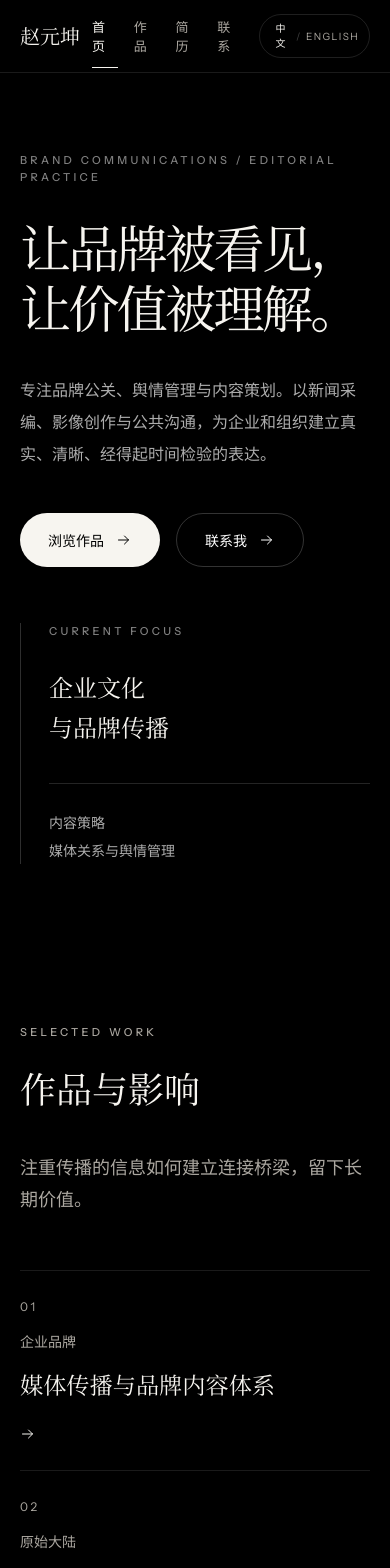
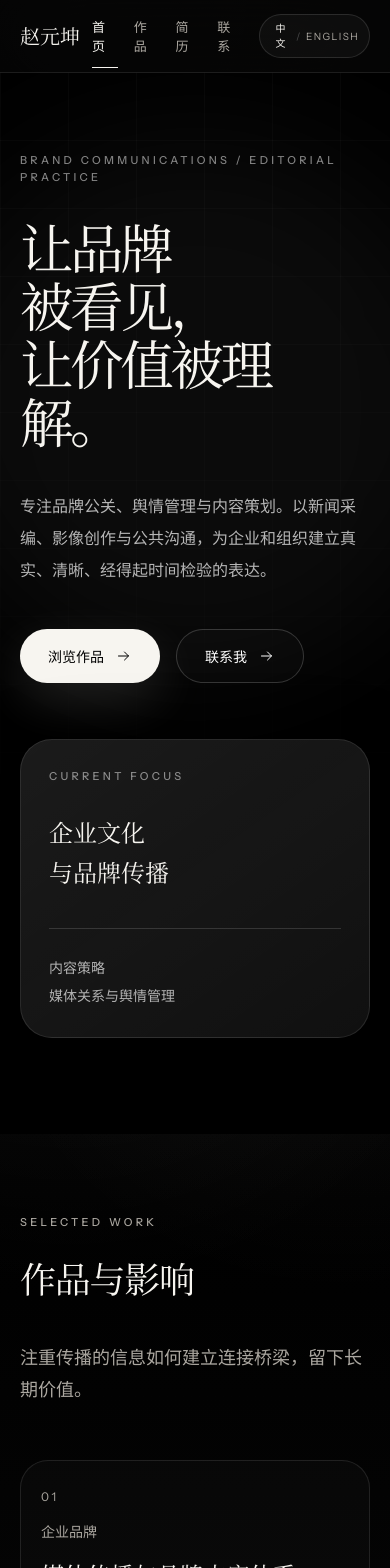
Before and after one commit to jerryjahnke-ai/zhao-yuankun-portfolio, a React (Vite) app: page / in a window 390 px wide. Shown: the top 1568 px of the page. Built offline with nearby package versions, Linux system fonts and the light colour scheme.

Commit message:
Refine portfolio visual design

```diff
--- a/src/App.jsx
+++ b/src/App.jsx
@@ -626,7 +626,7 @@ function LanguageToggle({ lang, onToggle, label }) {
   return (
     <button
       aria-label={label}
-      className="font-en inline-flex items-center gap-1 rounded-full border border-white/12 px-2.5 py-1.5 text-[10px] uppercase tracking-[0.14em] text-muted transition hover:border-white/28 hover:text-cream sm:px-3"
+      className="font-en inline-flex items-center gap-1 rounded-full border border-white/12 bg-white/[0.03] px-2.5 py-1.5 text-[10px] uppercase tracking-[0.14em] text-muted transition hover:border-white/28 hover:bg-white/[0.06] hover:text-cream sm:px-3"
       onClick={onToggle}
       type="button"
     >
@@ -639,7 +639,7 @@ function LanguageToggle({ lang, onToggle, label }) {
 
 function Header({ lang, onToggleLanguage, t }) {
   return (
-    <header className="fixed inset-x-0 top-0 z-40 border-b border-white/10 bg-navy/90 backdrop-blur-xl">
+    <header className="fixed inset-x-0 top-0 z-40 border-b border-white/10 bg-black/72 backdrop-blur-2xl">
       <div className="mx-auto flex h-[72px] max-w-6xl items-center justify-between gap-3 px-4 min-[380px]:px-5 sm:px-8">
         <Link aria-label={t.header.homeLabel} className="flex shrink-0 items-baseline gap-3 text-cream" to="/">
           <span className="font-display text-xl">{t.header.name}</span>
@@ -675,11 +675,11 @@ function Header({ lang, onToggleLanguage, t }) {
 
 function Footer({ lang, t }) {
   return (
-    <footer className="relative mt-24 overflow-hidden border-t border-white/10 bg-navy">
+    <footer className="relative mt-24 overflow-hidden border-t border-white/10 bg-black">
       <img
         alt=""
         aria-hidden="true"
-        className="pointer-events-none absolute -bottom-44 -right-28 hidden w-[32rem] opacity-[0.07] invert mix-blend-screen sm:block"
+        className="pointer-events-none absolute -bottom-44 -right-28 hidden w-[32rem] opacity-[0.06] invert mix-blend-screen sm:block"
         loading="lazy"
         src={brandMark}
       />
@@ -722,8 +722,10 @@ function Layout({ children, lang, onToggleLanguage, t }) {
 function ButtonLink({ children, secondary = false, to }) {
   return (
     <Link
-      className={`group inline-flex items-center gap-3 rounded-full px-7 py-4 text-sm transition ${
-        secondary ? "border border-white/20 text-white hover:border-white/45" : "bg-cream text-navy hover:bg-white"
+      className={`group inline-flex items-center gap-3 rounded-full px-7 py-4 text-sm transition duration-300 ${
+        secondary
+          ? "border border-white/18 bg-white/[0.02] text-white hover:border-white/40 hover:bg-white/[0.05]"
+          : "bg-cream text-navy shadow-[0_18px_50px_rgba(247,245,240,0.13)] hover:bg-white"
       }`}
       to={to}
     >
@@ -739,20 +741,20 @@ function PageIntro({ eyebrow, title, copy }) {
   return (
     <div className="max-w-3xl">
       <Eyebrow>{eyebrow}</Eyebrow>
-      <h1 className="font-display balance mt-7 text-5xl font-normal leading-[1.18] tracking-[-0.05em] text-cream sm:text-7xl">
+      <h1 className="font-display balance mt-7 text-5xl font-normal leading-[1.12] tracking-[-0.055em] text-cream sm:text-7xl">
         {title}
       </h1>
-      {copy && <p className="mt-7 max-w-2xl text-lg leading-8 text-muted">{copy}</p>}
+      {copy && <p className="mt-8 max-w-2xl text-lg leading-9 text-muted">{copy}</p>}
     </div>
   );
 }
 
 function WorkIndex({ compact = false, lang }) {
   return (
-    <div className={`divide-y divide-white/10 border-y border-white/10 ${compact ? "mt-14" : "mt-16"}`}>
+    <div className={`overflow-hidden rounded-[1.75rem] border border-white/10 bg-white/[0.025] ${compact ? "mt-14" : "mt-16"}`}>
       {featuredWork.map((item) => (
         <Link
-          className="group grid gap-4 py-7 transition sm:grid-cols-[4rem_11rem_1fr_auto] sm:items-center sm:gap-6"
+          className="group grid gap-4 border-b border-white/8 px-5 py-7 transition last:border-b-0 hover:bg-white/[0.045] sm:grid-cols-[4rem_11rem_1fr_auto] sm:items-center sm:gap-6 sm:px-7"
           key={item.number}
           to={`/work?section=${item.number}`}
         >
@@ -774,20 +776,25 @@ function WorkIndex({ compact = false, lang }) {
 function HomePage({ lang, t }) {
   return (
     <>
-      <section className="relative overflow-hidden bg-navy text-cream">
+      <section className="relative overflow-hidden bg-black text-cream">
+        <div aria-hidden="true" className="hairline-grid pointer-events-none absolute inset-x-0 top-0 h-full opacity-50" />
+        <div
+          aria-hidden="true"
+          className="pointer-events-none absolute left-1/2 top-16 h-[34rem] w-[34rem] -translate-x-1/2 rounded-full bg-cream/[0.045] blur-3xl"
+        />
         <img
           alt=""
           aria-hidden="true"
-          className="pointer-events-none absolute -right-48 top-2 hidden w-[44rem] opacity-[0.045] invert md:block"
+          className="pointer-events-none absolute -right-52 top-8 hidden w-[44rem] opacity-[0.04] invert md:block"
           src={brandMark}
         />
-        <div className="relative mx-auto grid max-w-6xl gap-14 px-5 pb-20 pt-20 sm:px-8 sm:pb-28 sm:pt-24 lg:grid-cols-[1fr_17rem] lg:items-end">
+        <div className="relative mx-auto grid max-w-6xl gap-14 px-5 pb-24 pt-20 sm:px-8 sm:pb-32 sm:pt-28 lg:grid-cols-[1fr_20rem] lg:items-end">
           <div className="fade-up">
             <Eyebrow light>{t.home.eyebrow}</Eyebrow>
-            <h1 className="font-display balance mt-8 text-[2.65rem] font-normal leading-[1.17] tracking-[-0.055em] min-[370px]:text-[3.2rem] sm:text-[5.25rem]">
+            <h1 className="font-display balance mt-8 max-w-5xl text-[2.9rem] font-normal leading-[1.08] tracking-[-0.065em] min-[370px]:text-[3.35rem] sm:text-[5.8rem]">
               <StackedLines lines={t.home.heroLines} />
             </h1>
-            <p className="mt-9 max-w-xl text-base leading-8 text-white/68 sm:text-lg">{t.home.intro}</p>
+            <p className="mt-10 max-w-2xl text-base leading-8 text-white/70 sm:text-lg sm:leading-9">{t.home.intro}</p>
             <div className="mt-11 flex flex-wrap gap-4">
               <ButtonLink to="/work">{t.home.workCta}</ButtonLink>
               <ButtonLink secondary to="/contact">
@@ -795,7 +802,7 @@ function HomePage({ lang, t }) {
               </ButtonLink>
             </div>
           </div>
-          <div className="border-l border-white/18 pl-7 text-white/68">
+          <div className="surface rounded-[2rem] p-7 text-white/68">
             <Eyebrow light>{t.home.focusEyebrow}</Eyebrow>
             <p className="font-display mt-7 text-2xl leading-10 text-cream">
               <StackedLines lines={t.home.focusTitle} />
@@ -811,7 +818,9 @@ function HomePage({ lang, t }) {
         <div className="grid gap-10 md:grid-cols-[17rem_1fr]">
           <div>
             <Eyebrow>{t.home.selectedEyebrow}</Eyebrow>
-            <h2 className="font-display mt-6 text-4xl font-normal leading-tight text-cream">{t.home.selectedTitle}</h2>
+            <h2 className="font-display mt-6 text-4xl font-normal leading-tight tracking-[-0.035em] text-cream">
+              {t.home.selectedTitle}
+            </h2>
           </div>
           <div>
             <p className="max-w-xl text-lg leading-8 text-muted">{t.home.selectedCopy}</p>
@@ -820,15 +829,15 @@ function HomePage({ lang, t }) {
         </div>
       </section>
 
-      <section className="bg-navy text-cream">
+      <section className="border-y border-white/10 bg-paper text-cream">
         <div className="mx-auto grid max-w-6xl gap-12 px-5 py-20 sm:px-8 md:grid-cols-[17rem_1fr] sm:py-24">
           <div>
             <Eyebrow light>{t.home.practiceEyebrow}</Eyebrow>
             <h2 className="font-display mt-6 text-4xl font-normal leading-tight">{t.home.practiceTitle}</h2>
           </div>
-          <div className="divide-y divide-white/14 border-t border-white/14">
+          <div className="grid gap-3">
             {capabilities.map((item) => (
-              <article className="grid gap-4 py-8 sm:grid-cols-[13rem_1fr]" key={item.english}>
+              <article className="surface grid gap-5 rounded-[1.5rem] p-6 sm:grid-cols-[13rem_1fr]" key={item.english}>
                 <div>
                   <p className="font-display text-xl">{text(item.title, lang)}</p>
                   <p className="font-en mt-2 text-[11px] tracking-[0.18em] text-white/48">{item.english}</p>
@@ -854,16 +863,23 @@ function ArticleArchive({ lang, t }) {
   }
 
   return (
-    <div className="mt-12 grid gap-5 sm:grid-cols-2 lg:grid-cols-4">
+    <div className="mt-12 grid gap-4 sm:grid-cols-2 lg:grid-cols-4">
       {featuredArticles.map((article, index) => (
         <a
-          className="group block border border-white/10 bg-navy-soft p-3 transition hover:border-white/26"
+          className="group block overflow-hidden rounded-[1.35rem] border border-white/10 bg-white/[0.035] p-3 transition duration-500 hover:-translate-y-1 hover:border-white/26 hover:bg-white/[0.055]"
           href={article.href}
           key={article.href}
           rel="noreferrer"
           target="_blank"
         >
-          <img alt="" className="aspect-[16/10] w-full object-cover" loading="lazy" src={article.cover} />
+          <div className="overflow-hidden rounded-[1rem] bg-white/5">
+            <img
+              alt=""
+              className="image-lift aspect-[16/10] w-full object-cover transition duration-700 group-hover:scale-[1.04]"
+              loading="lazy"
+              src={article.cover}
+            />
+          </div>
           <p className="font-en mt-5 text-[11px] tracking-[0.2em] text-muted">
             NO. {String(index + 1).padStart(2, "0")}
           </p>
@@ -891,7 +907,7 @@ function PhotographyArchive({ lang, t }) {
   };
 
   return (
-    <div className="mt-14 grid gap-x-5 gap-y-11 lg:grid-cols-12">
+    <div className="mt-14 grid gap-x-5 gap-y-12 lg:grid-cols-12">
       {photographyWorks.map((photo, index) => (
         <a
           className={`group block ${cardClass[photo.layout] ?? "lg:col-span-4"}`}
@@ -900,10 +916,10 @@ function PhotographyArchive({ lang, t }) {
           rel="noreferrer"
           target="_blank"
         >
-          <div className="overflow-hidden border border-white/10 bg-navy-soft">
+          <div className="soft-ring overflow-hidden rounded-[1.5rem] bg-navy-soft">
             <img
               alt={text(photo.alt, lang)}
-              className={`w-full object-cover transition duration-700 ease-out group-hover:scale-[1.035] ${
+              className={`image-lift w-full object-cover transition duration-700 ease-out group-hover:scale-[1.035] ${
                 imageClass[photo.layout] ?? "aspect-[4/3]"
               }`}
               decoding="async"
@@ -911,7 +927,7 @@ function PhotographyArchive({ lang, t }) {
               src={photo.thumb}
             />
           </div>
-          <div className="mt-4 flex items-start justify-between gap-5 border-t border-white/10 pt-4">
+          <div className="mt-5 flex items-start justify-between gap-5 border-t border-white/10 pt-4">
             <div>
               <h3 className="font-display text-2xl font-normal leading-tight text-cream">{text(photo.title, lang)}</h3>
               <p className="font-en mt-2 text-[11px] tracking-[0.18em] text-muted">
@@ -933,26 +949,26 @@ function PhotographyAlbumCard({ lang, t }) {
 
   return (
     <Link
-      className="group mt-14 grid overflow-hidden border border-white/10 bg-navy-soft transition hover:border-white/24 lg:grid-cols-[1fr_26rem]"
+      className="surface group mt-14 grid overflow-hidden rounded-[2rem] transition hover:border-white/24 lg:grid-cols-[1fr_26rem]"
       to="/photography"
     >
       <div className="flex min-h-[24rem] flex-col justify-between p-8 sm:p-10">
         <div>
-          <p className="font-en text-[11px] tracking-[0.22em] text-muted">
+          <p className="text-caps text-muted">
             PHOTO FOLDER / {photographyWorks.length} WORKS
           </p>
-          <h3 className="font-display mt-7 max-w-xl text-4xl font-normal leading-tight text-cream sm:text-5xl">
+          <h3 className="font-display mt-7 max-w-xl text-4xl font-normal leading-tight tracking-[-0.035em] text-cream sm:text-5xl">
             {t.photoAlbum.title}
           </h3>
           <p className="mt-7 max-w-xl text-lg leading-8 text-muted">{t.photoAlbum.copy}</p>
         </div>
-        <span className="mt-10 inline-flex w-fit items-center gap-3 rounded-full bg-cream px-6 py-3.5 text-sm text-navy transition group-hover:bg-white">
+        <span className="mt-10 inline-flex w-fit items-center gap-3 rounded-full bg-cream px-6 py-3.5 text-sm text-navy shadow-[0_18px_50px_rgba(247,245,240,0.12)] transition group-hover:bg-white">
           {t.photoAlbum.cta} <Arrow />
         </span>
       </div>
 
       <div className="relative min-h-[24rem] overflow-hidden border-t border-white/10 bg-cream/95 lg:border-l lg:border-t-0">
-        <div className="absolute inset-0 bg-[radial-gradient(circle_at_30%_20%,rgba(255,255,255,0.8),transparent_34%),linear-gradient(135deg,rgba(193,225,255,0.45),rgba(245,214,218,0.46),rgba(209,236,218,0.34))]" />
+        <div className="absolute inset-0 bg-[radial-gradient(circle_at_30%_20%,rgba(255,255,255,0.86),transparent_34%),linear-gradient(135deg,rgba(193,225,255,0.35),rgba(245,214,218,0.42),rgba(209,236,218,0.3))]" />
         {previewPhotos.map((photo, index) => {
           const frames = [
             "left-[11%] top-[18%] z-20 -rotate-6",
@@ -998,18 +1014,23 @@ function ChannelCard({ channel, lang, t }) {
   );
 
   return channel.href ? (
-    <a className={`group block p-8 transition hover:-translate-y-1 ${channel.style}`} href={channel.href} rel="noreferrer" target="_blank">
+    <a
+      className={`group block min-h-80 rounded-[1.5rem] p-8 transition duration-500 hover:-translate-y-1 ${channel.style}`}
+      href={channel.href}
+      rel="noreferrer"
+      target="_blank"
+    >
       {contents}
     </a>
   ) : (
-    <div className={`p-8 ${channel.style}`}>{contents}</div>
+    <div className={`min-h-80 rounded-[1.5rem] p-8 ${channel.style}`}>{contents}</div>
   );
 }
 
 function ResumeDownloadCard({ item, lang, t }) {
   return (
     <a
-      className="group flex min-h-64 flex-col justify-between border border-white/10 bg-navy-soft p-7 transition hover:-translate-y-1 hover:border-white/24"
+      className="surface group flex min-h-64 flex-col justify-between rounded-[1.6rem] p-7 transition duration-500 hover:-translate-y-1 hover:border-white/24"
       download={text(item.fileName, lang)}
       href={item.href}
     >
@@ -1033,19 +1054,21 @@ function WorkPage({ lang, t }) {
       </section>
 
       <section className="border-t border-white/10" id="section-01">
-        <div className="mx-auto grid max-w-6xl gap-10 px-5 py-16 sm:px-8 sm:py-20 lg:grid-cols-[17rem_1fr]">
+        <div className="mx-auto grid max-w-6xl gap-10 px-5 py-16 sm:px-8 sm:py-24 lg:grid-cols-[17rem_1fr]">
           <div>
             <Eyebrow>{t.workPage.corporateEyebrow}</Eyebrow>
-            <h2 className="font-display mt-7 text-4xl font-normal leading-tight text-cream">{t.workPage.corporateTitle}</h2>
+            <h2 className="font-display mt-7 text-4xl font-normal leading-tight tracking-[-0.035em] text-cream">
+              {t.workPage.corporateTitle}
+            </h2>
           </div>
           <div>
             <h3 className="font-display max-w-2xl text-3xl font-normal leading-snug text-cream sm:text-4xl">
               {t.workPage.corporateHeading}
             </h3>
             <p className="mt-7 max-w-2xl text-lg leading-9 text-muted">{t.workPage.corporateCopy}</p>
-            <div className="mt-14 grid grid-cols-2 gap-px overflow-hidden bg-white/10 sm:grid-cols-4">
+            <div className="mt-14 grid grid-cols-2 gap-3 sm:grid-cols-4">
               {practiceMetrics.map((metric) => (
-                <div className={`${metric.style} px-5 py-7`} key={text(metric.label, lang)}>
+                <div className={`${metric.style} rounded-[1.25rem] px-5 py-7`} key={text(metric.label, lang)}>
                   <p className="font-display text-3xl text-navy">{text(metric.value, lang)}</p>
                   <p className="mt-3 text-sm leading-6 text-navy/65">{text(metric.label, lang)}</p>
                 </div>
@@ -1056,10 +1079,10 @@ function WorkPage({ lang, t }) {
       </section>
 
       <section className="border-t border-white/10 bg-paper" id="section-02">
-        <div className="mx-auto max-w-6xl px-5 py-16 sm:px-8 sm:py-20">
+        <div className="mx-auto max-w-6xl px-5 py-16 sm:px-8 sm:py-24">
           <Eyebrow>{t.workPage.editorialEyebrow}</Eyebrow>
           <div className="mt-7 flex flex-col justify-between gap-6 lg:flex-row lg:items-end">
-            <h2 className="font-display text-4xl font-normal leading-tight text-cream sm:text-5xl">
+            <h2 className="font-display text-4xl font-normal leading-tight tracking-[-0.035em] text-cream sm:text-5xl">
               <StackedLines lines={t.workPage.editorialTitle} />
             </h2>
             <p className="max-w-lg leading-8 text-muted">{t.workPage.editorialCopy}</p>
@@ -1069,10 +1092,12 @@ function WorkPage({ lang, t }) {
       </section>
 
       <section className="border-t border-white/10" id="section-03">
-        <div className="mx-auto max-w-6xl px-5 py-16 sm:px-8 sm:py-20">
+        <div className="mx-auto max-w-6xl px-5 py-16 sm:px-8 sm:py-24">
           <Eyebrow>{t.workPage.platformEyebrow}</Eyebrow>
           <div className="mt-7 grid gap-8 lg:grid-cols-[17rem_1fr]">
-            <h2 className="font-display text-4xl font-normal leading-tight text-cream">{t.workPage.platformTitle}</h2>
+            <h2 className="font-display text-4xl font-normal leading-tight tracking-[-0.035em] text-cream">
+              {t.workPage.platformTitle}
+            </h2>
             <p className="max-w-xl text-lg leading-8 text-muted">{t.workPage.platformCopy}</p>
           </div>
           <div className="mt-14 grid gap-4 md:grid-cols-3">
@@ -1084,10 +1109,12 @@ function WorkPage({ lang, t }) {
       </section>
 
       <section className="border-t border-white/10 bg-paper" id="section-04">
-        <div className="mx-auto max-w-6xl px-5 py-16 sm:px-8 sm:py-20">
+        <div className="mx-auto max-w-6xl px-5 py-16 sm:px-8 sm:py-24">
           <Eyebrow>{t.workPage.photoEyebrow}</Eyebrow>
           <div className="mt-7 grid gap-8 lg:grid-cols-[17rem_1fr]">
-            <h2 className="font-display text-4xl font-normal leading-tight text-cream sm:text-5xl">{t.workPage.photoTitle}</h2>
+            <h2 className="font-display text-4xl font-normal leading-tight tracking-[-0.035em] text-cream sm:text-5xl">
+              {t.workPage.photoTitle}
+            </h2>
             <div>
               <p className="max-w-2xl text-lg leading-8 text-muted">{t.workPage.photoCopy}</p>
               <p className="mt-5 text-sm leading-7 text-muted">{t.workPage.photoNote}</p>
@@ -1112,7 +1139,7 @@ function PhotographyPage({ lang, t }) {
         </Link>
         <div className="mt-12 grid gap-10 lg:grid-cols-[1fr_18rem] lg:items-end">
           <PageIntro copy={t.photographyPage.copy} eyebrow={t.photographyPage.eyebrow} title={t.photographyPage.title} />
-          <div className="border-t border-white/10 pt-6 text-sm leading-7 text-muted lg:border-l lg:border-t-0 lg:pl-7">
+          <div className="surface rounded-[1.5rem] p-6 text-sm leading-7 text-muted">
             <p className="font-en text-[11px] tracking-[0.2em] text-muted">{t.photographyPage.archiveEyebrow}</p>
             <p className="font-display mt-5 text-3xl text-cream">
               {photographyWorks.length} {t.photographyPage.countLabel}
@@ -1134,14 +1161,16 @@ function PhotographyPage({ lang, t }) {
 function ResumePage({ lang, t }) {
   return (
     <section className="mx-auto max-w-6xl px-5 pb-8 pt-16 sm:px-8 sm:pt-24">
-      <div className="flex flex-col justify-between gap-10 border-b border-white/10 pb-14 sm:flex-row sm:items-end">
+      <div className="flex flex-col justify-between gap-10 border-b border-white/10 pb-16 sm:flex-row sm:items-end">
         <PageIntro copy={t.resumePage.copy} eyebrow={t.resumePage.eyebrow} title={t.resumePage.title} />
       </div>
 
-      <div className="grid gap-10 border-b border-white/10 py-12 lg:grid-cols-[18rem_1fr] lg:gap-20">
+      <div className="grid gap-10 border-b border-white/10 py-14 lg:grid-cols-[18rem_1fr] lg:gap-20">
         <div>
           <Eyebrow>{t.resumePage.downloadsEyebrow}</Eyebrow>
-          <h2 className="font-display mt-6 text-4xl font-normal leading-tight text-cream">{t.resumePage.downloadsTitle}</h2>
+          <h2 className="font-display mt-6 text-4xl font-normal leading-tight tracking-[-0.035em] text-cream">
+            {t.resumePage.downloadsTitle}
+          </h2>
           <p className="mt-6 text-sm leading-7 text-muted">{t.resumePage.downloadsCopy}</p>
         </div>
         <div className="grid gap-4 md:grid-cols-2">
@@ -1155,7 +1184,7 @@ function ResumePage({ lang, t }) {
         <aside>
           <Eyebrow>{t.resumePage.profileEyebrow}</Eyebrow>
           <p className="mt-7 text-[15px] leading-8 text-muted">{t.resumePage.profileCopy}</p>
-          <div className="mt-12 space-y-4 border-t border-white/10 pt-7 text-sm leading-7 text-muted">
+          <div className="surface mt-12 space-y-4 rounded-[1.5rem] p-6 text-sm leading-7 text-muted">
             {credentials.map((credential) => (
               <p className="flex items-center gap-2.5" key={text(credential.text, lang)}>
                 {credential.icon && (
@@ -1174,7 +1203,7 @@ function ResumePage({ lang, t }) {
         <div>
           <Eyebrow>{t.resumePage.experienceEyebrow}</Eyebrow>
           {experience.map((item) => (
-            <article className="mt-7 grid gap-5 border-t border-white/10 py-9 sm:grid-cols-[10rem_1fr]" key={text(item.company, lang)}>
+            <article className="mt-5 grid gap-5 border-t border-white/10 py-9 sm:grid-cols-[10rem_1fr]" key={text(item.company, lang)}>
               <p className="font-en text-sm text-muted">{text(item.range, lang)}</p>
               <div>
                 <h2 className="font-display text-2xl font-normal text-cream">{text(item.role, lang)}</h2>
@@ -1188,9 +1217,9 @@ function ResumePage({ lang, t }) {
 
       <div className="border-t border-white/10 py-12">
         <Eyebrow>{t.resumePage.expertiseEyebrow}</Eyebrow>
-        <div className="mt-8 grid gap-px overflow-hidden bg-white/10 sm:grid-cols-2 lg:grid-cols-4">
+        <div className="mt-8 grid gap-3 sm:grid-cols-2 lg:grid-cols-4">
           {expertise.map((skill) => (
-            <div className="bg-navy-soft px-6 py-9 font-display text-xl text-cream" key={text(skill, lang)}>
+            <div className="surface rounded-[1.35rem] px-6 py-9 font-display text-xl text-cream" key={text(skill, lang)}>
               {text(skill, lang)}
             </div>
           ))}
@@ -1211,13 +1240,13 @@ function ContactPage({ t }) {
             title={<StackedLines lines={t.contactPage.titleLines} />}
           />
           <a
-            className="mt-11 inline-flex items-center gap-3 rounded-full bg-cream px-7 py-4 text-sm text-navy transition hover:bg-white"
+            className="mt-11 inline-flex items-center gap-3 rounded-full bg-cream px-7 py-4 text-sm text-navy shadow-[0_18px_50px_rgba(247,245,240,0.13)] transition hover:bg-white"
             href="mailto:jerryzhao1998@163.com?subject=Website%20Enquiry"
           >
             jerryzhao1998@163.com <Arrow />
           </a>
         </div>
-        <aside className="border-t border-white/10 pt-7 lg:mt-16">
+        <aside className="surface rounded-[1.75rem] p-7 lg:mt-16">
           <Eyebrow>{t.contactPage.findMe}</Eyebrow>
           <p className="font-display mt-7 text-3xl text-cream">{t.contactPage.account}</p>
           <p className="mt-3 text-sm leading-7 text-muted">{t.contactPage.accountNote}</p>
--- a/src/index.css
+++ b/src/index.css
@@ -29,14 +29,16 @@
   --font-display: "Source Han Serif CN", "Noto Serif SC", "Songti SC", serif;
   --font-en: "Instrument Sans", "Helvetica Neue", Arial, sans-serif;
   --color-navy: #000000;
-  --color-navy-soft: #101010;
+  --color-navy-soft: #0d0d0d;
   --color-cream: #f7f5f0;
-  --color-paper: #080808;
+  --color-paper: #070707;
   --color-muted: #aba7a0;
   --color-accent: #e7e2d9;
-  --color-sky: #eceff0;
-  --color-blush: #f2ece8;
-  --color-mint: #ebefeb;
+  --color-sky: #e8eef3;
+  --color-blush: #f0e7e3;
+  --color-mint: #e7ede7;
+  --color-graphite: #151515;
+  --color-line: rgba(255, 255, 255, 0.1);
 }
 
 :root {
@@ -57,7 +59,11 @@ body {
   min-width: 320px;
   min-height: 100vh;
   margin: 0;
-  background: var(--color-navy);
+  background:
+    radial-gradient(circle at 18% 0%, rgba(255, 255, 255, 0.055), transparent 28rem),
+    radial-gradient(circle at 88% 8%, rgba(231, 226, 217, 0.055), transparent 24rem),
+    linear-gradient(180deg, #050505 0%, #000 42%, #050505 100%);
+  background-attachment: fixed;
 }
 
 #root {
@@ -100,6 +106,40 @@ html[data-lang="en"] .font-display {
   text-wrap: balance;
 }
 
+.surface {
+  border: 1px solid rgba(255, 255, 255, 0.1);
+  background:
+    linear-gradient(145deg, rgba(255, 255, 255, 0.07), rgba(255, 255, 255, 0.025)),
+    rgba(13, 13, 13, 0.82);
+  box-shadow: 0 28px 90px rgba(0, 0, 0, 0.28);
+  backdrop-filter: blur(18px);
+}
+
+.hairline-grid {
+  background-image:
+    linear-gradient(rgba(255, 255, 255, 0.055) 1px, transparent 1px),
+    linear-gradient(90deg, rgba(255, 255, 255, 0.055) 1px, transparent 1px);
+  background-size: 4.25rem 4.25rem;
+  mask-image: linear-gradient(to bottom, black, transparent 88%);
+}
+
+.image-lift {
+  filter: saturate(0.92) contrast(1.04);
+}
+
+.soft-ring {
+  box-shadow:
+    inset 0 0 0 1px rgba(255, 255, 255, 0.1),
+    0 24px 70px rgba(0, 0, 0, 0.32);
+}
+
+.text-caps {
+  font-family: var(--font-en);
+  font-size: 0.68rem;
+  letter-spacing: 0.22em;
+  text-transform: uppercase;
+}
+
 .fade-up {
   animation: fade-up 720ms cubic-bezier(0.2, 0.8, 0.2, 1) both;
 }
```
